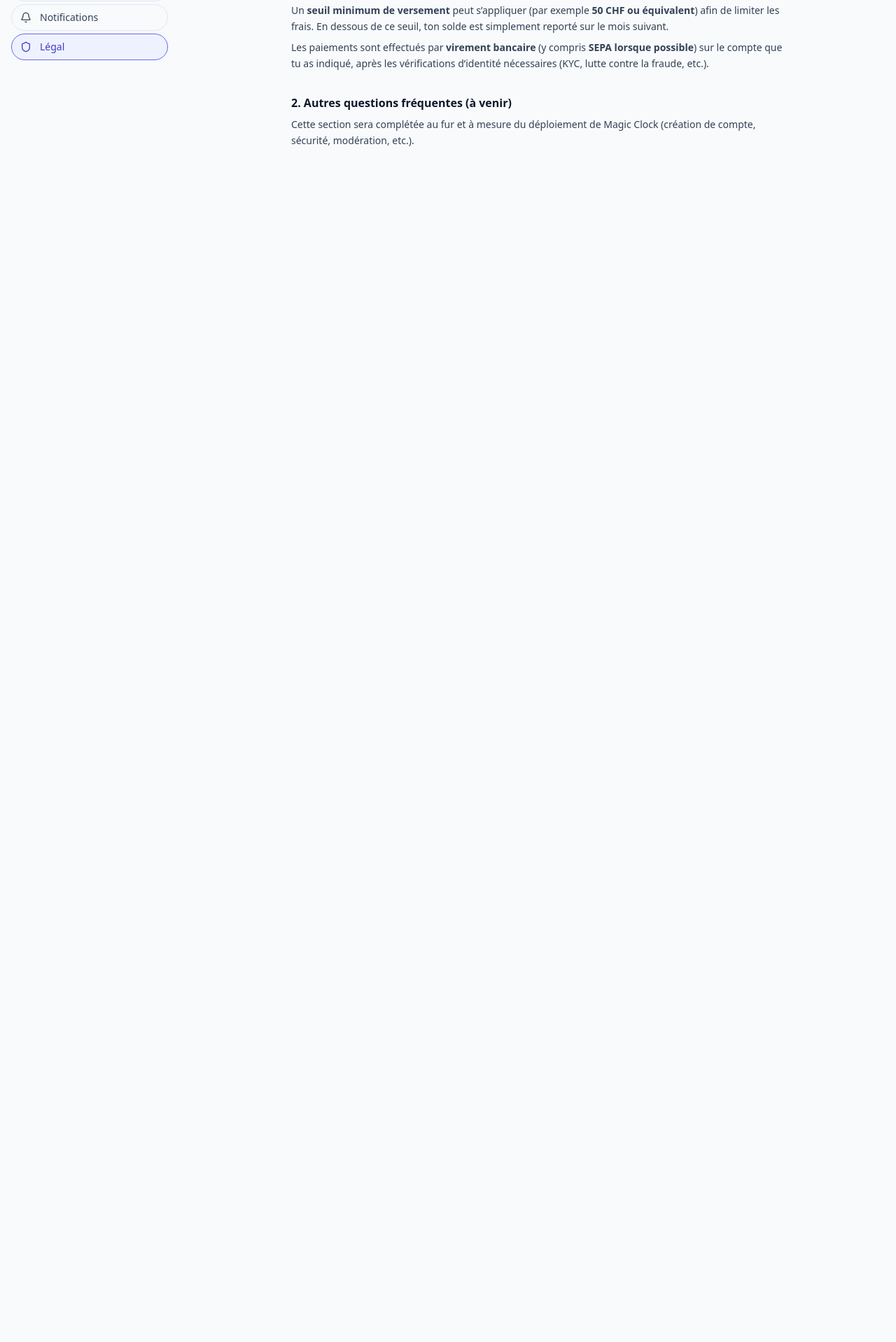
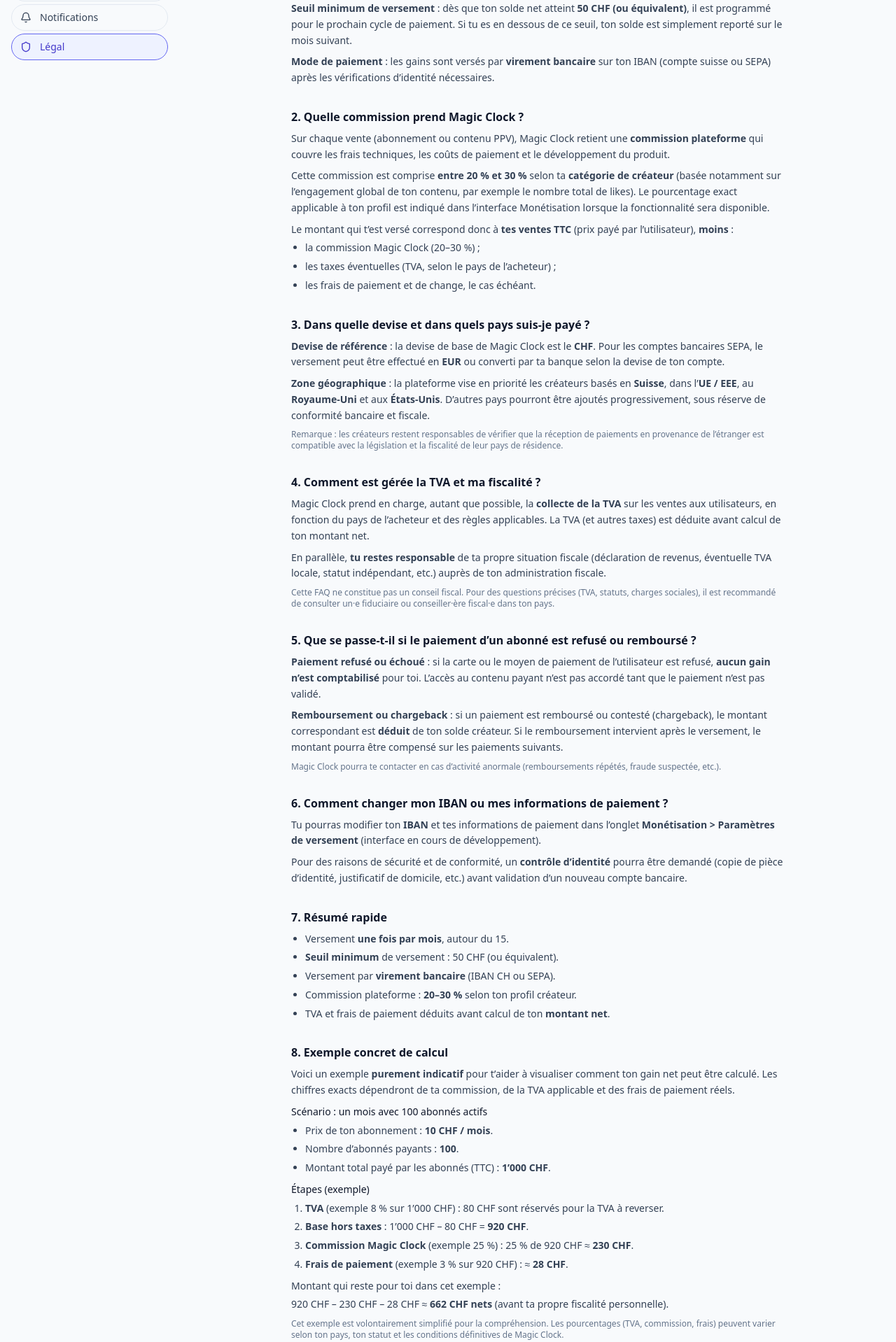
Before and after one commit to welcome-magic-clock/magic-clock-web-mvp, a Next.js app: page /legal/faq in a window 1280 px wide. Shown: the part 302-2220 px from the top of the page at 70% size. Before the commit the page ends 800 px from the top, so only its background shows below. Built offline with nearby package versions, Linux system fonts and the light colour scheme.

Commit message:
Update page.tsx

```diff
--- a/app/legal/faq/page.tsx
+++ b/app/legal/faq/page.tsx
@@ -1,7 +1,8 @@
 // app/legal/faq/page.tsx
+import type { Metadata } from "next";
 
-export const metadata = {
-  title: "FAQ – Magic Clock",
+export const metadata: Metadata = {
+  title: "FAQ créateurs – Magic Clock",
 };
 
 export default function LegalFAQPage() {
@@ -9,48 +10,270 @@ export default function LegalFAQPage() {
     <main className="mx-auto max-w-3xl px-4 pb-16 pt-8 sm:px-6 lg:px-8">
       <header className="mb-8">
         <h1 className="text-2xl font-semibold tracking-tight text-slate-900 sm:text-3xl">
-          FAQ – Questions fréquentes
+          FAQ créateurs – Paiements & versements
         </h1>
         <p className="mt-2 text-sm text-slate-500">
-          Informations générales sur l’utilisation de Magic Clock et la rémunération des créateurs.
+          Cette page répond aux principales questions des créateurs sur les
+          gains, les versements, la TVA et les pays couverts. Elle pourra être
+          ajustée avant le lancement commercial définitif de Magic Clock.
         </p>
       </header>
 
       <div className="space-y-8 text-sm leading-relaxed text-slate-700">
-        {/* Bloc FAQ : rémunération des créateurs */}
+        {/* 1. Versements */}
         <section>
           <h2 className="text-base font-semibold text-slate-900">
-            1. Comment et quand suis-je payé en tant que créateur&nbsp;?
+            1. Quand et comment suis-je payé&nbsp;?
           </h2>
+
           <p className="mt-2">
-            Les revenus que tu gagnes (abonnements et contenus PPV) sont versés en principe{" "}
-            <strong>une fois par mois, autour du 15</strong>, pour les ventes du mois précédent.
+            Tes gains (abonnements + contenus PPV) sont calculés chaque mois
+            pour la période du <strong>1er au dernier jour du mois</strong>.
           </p>
+
           <p className="mt-2">
-            Magic Clock prélève une <strong>commission entre 20% et 30%</strong>, en fonction de ta
-            catégorie de créateur (notamment basée sur la performance globale de ton contenu,
-            par exemple le nombre de likes sur l’ensemble de tes créations).
+            <strong>Date de versement</strong> : le paiement est effectué{" "}
+            <strong>une fois par mois</strong>, autour du{" "}
+            <strong>15 du mois suivant</strong>. Si le 15 tombe un week-end ou
+            un jour férié, le versement est effectué le{" "}
+            <strong>dernier jour ouvrable d&apos;avant</strong>.
           </p>
+
           <p className="mt-2">
-            Un <strong>seuil minimum de versement</strong> peut s’appliquer (par exemple{" "}
-            <strong>50 CHF ou équivalent</strong>) afin de limiter les frais. En dessous de ce
-            seuil, ton solde est simplement reporté sur le mois suivant.
+            <strong>Seuil minimum de versement</strong> : dès que ton solde net
+            atteint <strong>50&nbsp;CHF (ou équivalent)</strong>, il est
+            programmé pour le prochain cycle de paiement. Si tu es en dessous de
+            ce seuil, ton solde est simplement reporté sur le mois suivant.
           </p>
+
           <p className="mt-2">
-            Les paiements sont effectués par <strong>virement bancaire</strong>{" "}
-            (y compris <strong>SEPA lorsque possible</strong>) sur le compte que tu as indiqué,
-            après les vérifications d’identité nécessaires (KYC, lutte contre la fraude, etc.).
+            <strong>Mode de paiement</strong> : les gains sont versés par{" "}
+            <strong>virement bancaire</strong> sur ton IBAN (compte suisse ou
+            SEPA) après les vérifications d’identité nécessaires.
           </p>
         </section>
 
-        {/* Placeholder pour futures questions */}
+        {/* 2. Commission & montant net */}
         <section>
           <h2 className="text-base font-semibold text-slate-900">
-            2. Autres questions fréquentes (à venir)
+            2. Quelle commission prend Magic Clock&nbsp;?
           </h2>
+
           <p className="mt-2">
-            Cette section sera complétée au fur et à mesure du déploiement de Magic Clock
-            (création de compte, sécurité, modération, etc.).
+            Sur chaque vente (abonnement ou contenu PPV), Magic Clock retient
+            une <strong>commission plateforme</strong> qui couvre les frais
+            techniques, les coûts de paiement et le développement du produit.
+          </p>
+
+          <p className="mt-2">
+            Cette commission est comprise <strong>entre 20&nbsp;% et 30&nbsp;%</strong>{" "}
+            selon ta <strong>catégorie de créateur</strong> (basée notamment sur
+            l’engagement global de ton contenu, par exemple le nombre total de
+            likes). Le pourcentage exact applicable à ton profil est indiqué
+            dans l’interface Monétisation lorsque la fonctionnalité sera
+            disponible.
+          </p>
+
+          <p className="mt-2">
+            Le montant qui t’est versé correspond donc à{" "}
+            <strong>tes ventes TTC</strong> (prix payé par l’utilisateur),{" "}
+            <strong>moins</strong> :
+          </p>
+          <ul className="mt-1 list-disc space-y-1 pl-5">
+            <li>la commission Magic Clock (20–30&nbsp;%) ;</li>
+            <li>les taxes éventuelles (TVA, selon le pays de l’acheteur) ;</li>
+            <li>les frais de paiement et de change, le cas échéant.</li>
+          </ul>
+        </section>
+
+        {/* 3. Devise & pays */}
+        <section>
+          <h2 className="text-base font-semibold text-slate-900">
+            3. Dans quelle devise et dans quels pays suis-je payé&nbsp;?
+          </h2>
+
+          <p className="mt-2">
+            <strong>Devise de référence</strong> : la devise de base de Magic
+            Clock est le <strong>CHF</strong>. Pour les comptes bancaires SEPA,
+            le versement peut être effectué en <strong>EUR</strong> ou converti
+            par ta banque selon la devise de ton compte.
+          </p>
+
+          <p className="mt-2">
+            <strong>Zone géographique</strong> : la plateforme vise en priorité
+            les créateurs basés en <strong>Suisse</strong>, dans l’
+            <strong>UE / EEE</strong>, au <strong>Royaume-Uni</strong> et aux{" "}
+            <strong>États-Unis</strong>. D’autres pays pourront être ajoutés
+            progressivement, sous réserve de conformité bancaire et fiscale.
+          </p>
+
+          <p className="mt-2 text-xs text-slate-500">
+            Remarque : les créateurs restent responsables de vérifier que la
+            réception de paiements en provenance de l’étranger est compatible
+            avec la législation et la fiscalité de leur pays de résidence.
+          </p>
+        </section>
+
+        {/* 4. TVA & fiscalité */}
+        <section>
+          <h2 className="text-base font-semibold text-slate-900">
+            4. Comment est gérée la TVA et ma fiscalité&nbsp;?
+          </h2>
+
+          <p className="mt-2">
+            Magic Clock prend en charge, autant que possible, la{" "}
+            <strong>collecte de la TVA</strong> sur les ventes aux
+            utilisateurs, en fonction du pays de l’acheteur et des règles
+            applicables. La TVA (et autres taxes) est déduite avant calcul de
+            ton montant net.
+          </p>
+
+          <p className="mt-2">
+            En parallèle, <strong>tu restes responsable</strong> de ta propre
+            situation fiscale (déclaration de revenus, éventuelle TVA locale,
+            statut indépendant, etc.) auprès de ton administration fiscale.
+          </p>
+
+          <p className="mt-2 text-xs text-slate-500">
+            Cette FAQ ne constitue pas un conseil fiscal. Pour des questions
+            précises (TVA, statuts, charges sociales), il est recommandé de
+            consulter un·e fiduciaire ou conseiller·ère fiscal·e dans ton pays.
+          </p>
+        </section>
+
+        {/* 5. Paiements refusés, remboursements */}
+        <section>
+          <h2 className="text-base font-semibold text-slate-900">
+            5. Que se passe-t-il si le paiement d’un abonné est refusé ou
+            remboursé&nbsp;?
+          </h2>
+
+          <p className="mt-2">
+            <strong>Paiement refusé ou échoué</strong> : si la carte ou le
+            moyen de paiement de l’utilisateur est refusé,{" "}
+            <strong>aucun gain n’est comptabilisé</strong> pour toi. L’accès au
+            contenu payant n’est pas accordé tant que le paiement n’est pas
+            validé.
+          </p>
+
+          <p className="mt-2">
+            <strong>Remboursement ou chargeback</strong> : si un paiement est
+            remboursé ou contesté (chargeback), le montant correspondant est{" "}
+            <strong>déduit</strong> de ton solde créateur. Si le remboursement
+            intervient après le versement, le montant pourra être compensé sur
+            les paiements suivants.
+          </p>
+
+          <p className="mt-2 text-xs text-slate-500">
+            Magic Clock pourra te contacter en cas d’activité anormale
+            (remboursements répétés, fraude suspectée, etc.).
+          </p>
+        </section>
+
+        {/* 6. Mise à jour du compte bancaire */}
+        <section>
+          <h2 className="text-base font-semibold text-slate-900">
+            6. Comment changer mon IBAN ou mes informations de paiement&nbsp;?
+          </h2>
+
+          <p className="mt-2">
+            Tu pourras modifier ton <strong>IBAN</strong> et tes informations de
+            paiement dans l’onglet <strong>Monétisation &gt; Paramètres de
+            versement</strong> (interface en cours de développement).
+          </p>
+
+          <p className="mt-2">
+            Pour des raisons de sécurité et de conformité, un{" "}
+            <strong>contrôle d’identité</strong> pourra être demandé (copie de
+            pièce d’identité, justificatif de domicile, etc.) avant validation
+            d’un nouveau compte bancaire.
+          </p>
+        </section>
+
+        {/* 7. Résumé rapide */}
+        <section>
+          <h2 className="text-base font-semibold text-slate-900">
+            7. Résumé rapide
+          </h2>
+          <ul className="mt-2 list-disc space-y-1 pl-5">
+            <li>Versement <strong>une fois par mois</strong>, autour du 15.</li>
+            <li>
+              <strong>Seuil minimum</strong> de versement&nbsp;: 50&nbsp;CHF (ou
+              équivalent).
+            </li>
+            <li>
+              Versement par <strong>virement bancaire</strong> (IBAN CH ou
+              SEPA).
+            </li>
+            <li>
+              Commission plateforme : <strong>20–30&nbsp;%</strong> selon ton
+              profil créateur.
+            </li>
+            <li>
+              TVA et frais de paiement déduits avant calcul de ton{" "}
+              <strong>montant net</strong>.
+            </li>
+          </ul>
+        </section>
+
+        {/* 8. Exemple concret */}
+        <section>
+          <h2 className="text-base font-semibold text-slate-900">
+            8. Exemple concret de calcul
+          </h2>
+
+          <p className="mt-2">
+            Voici un exemple <strong>purement indicatif</strong> pour t’aider à
+            visualiser comment ton gain net peut être calculé. Les chiffres
+            exacts dépendront de ta commission, de la TVA applicable et des
+            frais de paiement réels.
+          </p>
+
+          <p className="mt-2 font-medium text-slate-900">
+            Scénario : un mois avec 100 abonnés actifs
+          </p>
+          <ul className="mt-1 list-disc space-y-1 pl-5">
+            <li>Prix de ton abonnement : <strong>10&nbsp;CHF / mois</strong>.</li>
+            <li>Nombre d’abonnés payants : <strong>100</strong>.</li>
+            <li>
+              Montant total payé par les abonnés (TTC) :{" "}
+              <strong>1’000&nbsp;CHF</strong>.
+            </li>
+          </ul>
+
+          <p className="mt-2 font-medium text-slate-900">Étapes (exemple)</p>
+          <ol className="mt-1 list-decimal space-y-1 pl-5">
+            <li>
+              <strong>TVA</strong> (exemple 8&nbsp;% sur 1’000&nbsp;CHF) :{" "}
+              80&nbsp;CHF sont réservés pour la TVA à reverser.
+            </li>
+            <li>
+              <strong>Base hors taxes</strong> : 1’000&nbsp;CHF – 80&nbsp;CHF ={" "}
+              <strong>920&nbsp;CHF</strong>.
+            </li>
+            <li>
+              <strong>Commission Magic Clock</strong> (exemple 25&nbsp;%) :{" "}
+              25&nbsp;% de 920&nbsp;CHF ≈ <strong>230&nbsp;CHF</strong>.
+            </li>
+            <li>
+              <strong>Frais de paiement</strong> (exemple 3&nbsp;% sur 920&nbsp;CHF) :{" "}
+              ≈ <strong>28&nbsp;CHF</strong>.
+            </li>
+          </ol>
+
+          <p className="mt-2">
+            Montant qui reste pour toi dans cet exemple&nbsp;:
+          </p>
+          <p className="mt-1 font-medium">
+            920&nbsp;CHF – 230&nbsp;CHF – 28&nbsp;CHF ≈{" "}
+            <strong>662&nbsp;CHF nets</strong> (avant ta propre fiscalité
+            personnelle).
+          </p>
+
+          <p className="mt-2 text-xs text-slate-500">
+            Cet exemple est volontairement simplifié pour la compréhension. Les
+            pourcentages (TVA, commission, frais) peuvent varier selon ton
+            pays, ton statut et les conditions définitives de Magic Clock.
           </p>
         </section>
       </div>
```
